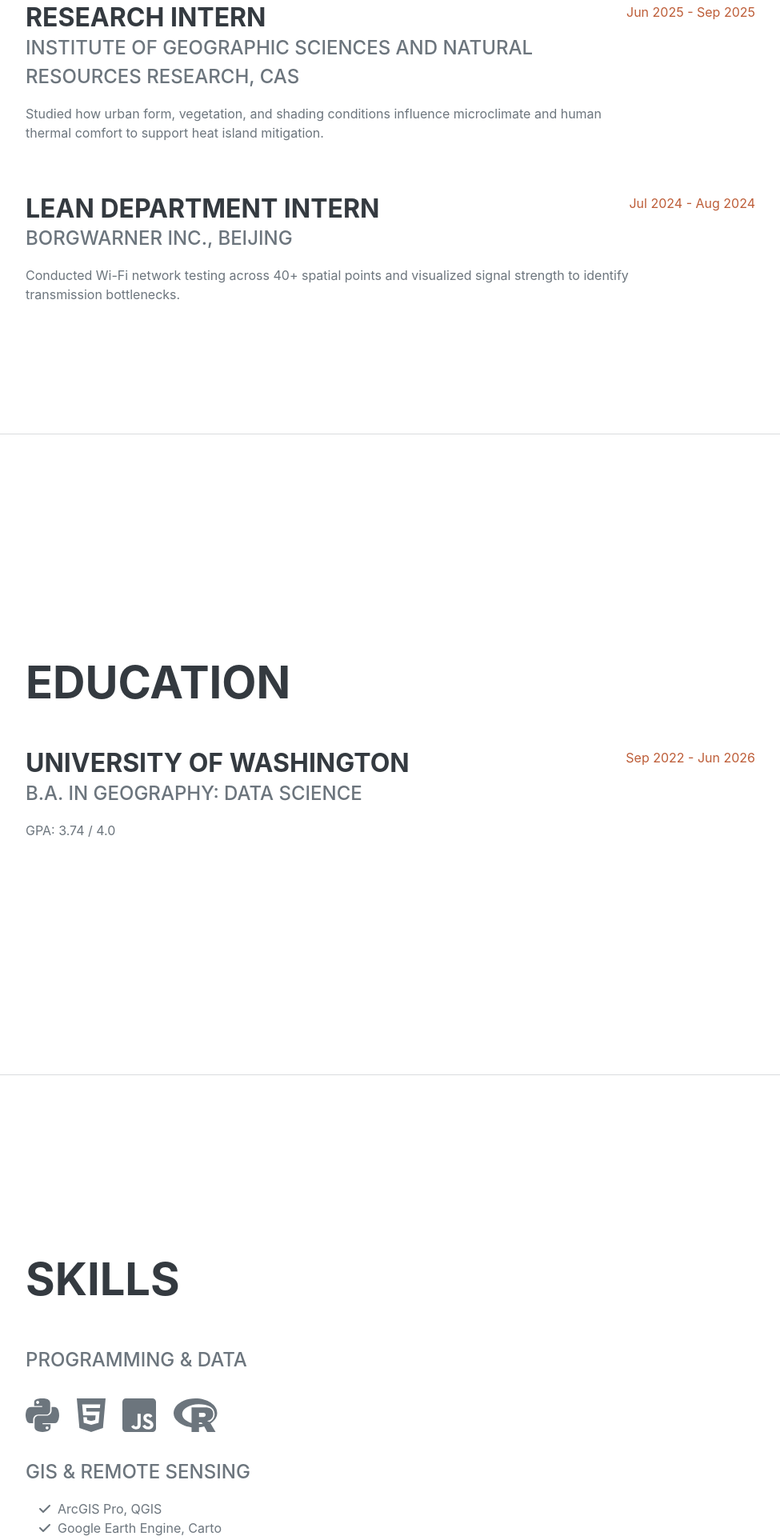
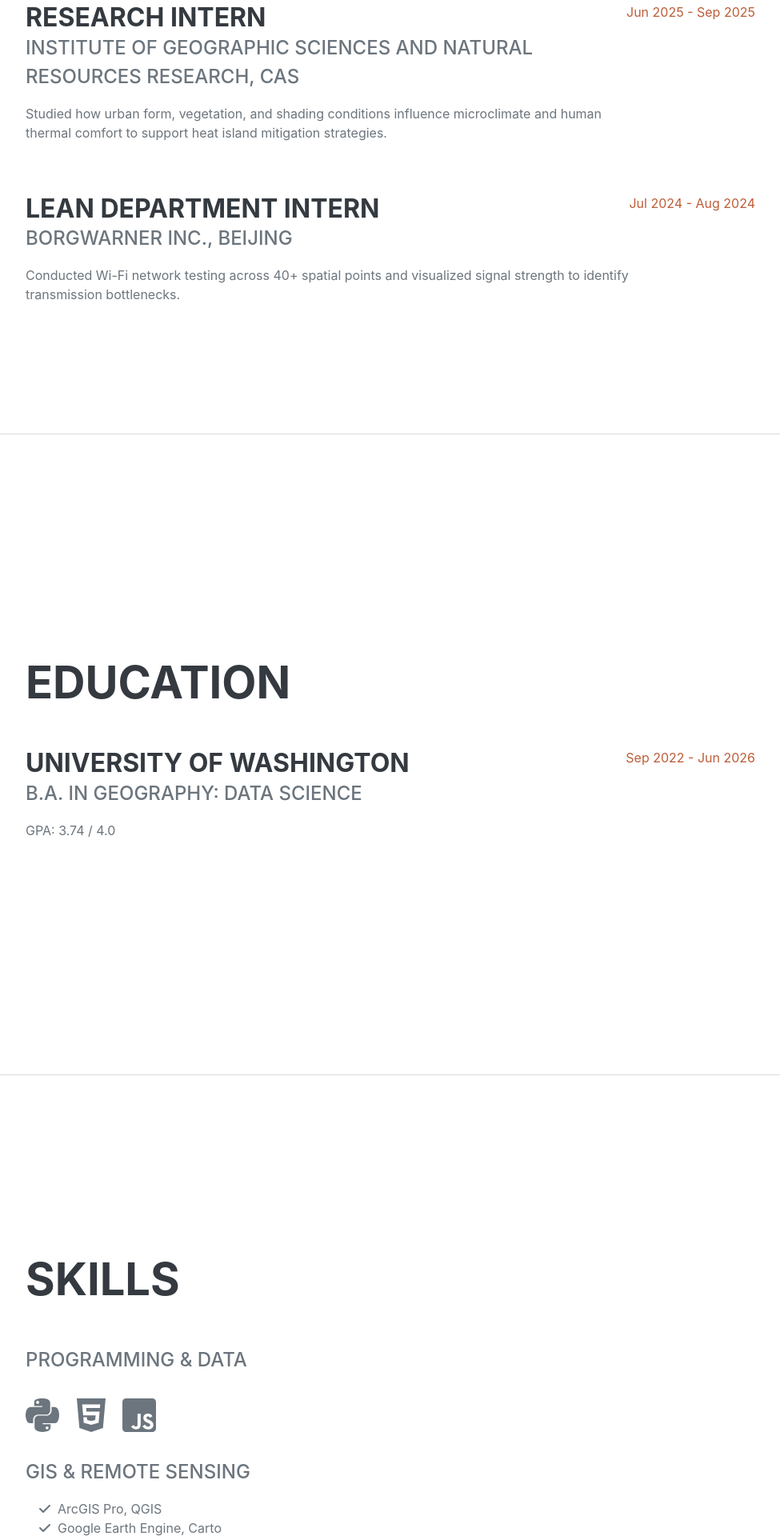
Before and after one commit to Lily-Liu61/Lily-Liu61.github.io, a plain HTML site: page index.html in a window 1280 px wide. Shown: the part 1059-2984 px from the top of the page at 80% size, without its empty margins (288-1263 px from the left). Drawn offline with nearby package versions, Linux system fonts and the light colour scheme; a web font is replaced by a local one.

Commit message:
revise
Updated the description meta tag and improved text clarity.

```diff
--- a/index.html
+++ b/index.html
@@ -3,7 +3,7 @@
 <head>
     <meta charset="utf-8" />
     <meta name="viewport" content="width=device-width, initial-scale=1, shrink-to-fit=no" />
-    <meta name="description" content="Yijia Liu - Geography and Data Science Resume" />
+    <meta name="description" content="Yijia Liu - Geography & Data Science Resume" />
     <meta name="author" content="Yijia Liu" />
     <title>Yijia Liu - Resume</title>
     <link rel="icon" type="image/x-icon" href="assets/img/favicon.ico" />
@@ -26,7 +26,8 @@
                      alt="Yijia Liu Profile" />
             </span>
         </a>
-        <button class="navbar-toggler" type="button" data-bs-toggle="collapse" data-bs-target="#navbarResponsive" aria-controls="navbarResponsive" aria-expanded="false" aria-label="Toggle navigation"><span class="navbar-toggler-icon"></span></button>
+        <button class="navbar-toggler" type="button" data-bs-toggle="collapse" data-bs-target="#navbarResponsive"
+                aria-controls="navbarResponsive" aria-expanded="false" aria-label="Toggle navigation"><span class="navbar-toggler-icon"></span></button>
         <div class="collapse navbar-collapse" id="navbarResponsive">
             <ul class="navbar-nav">
                 <li class="nav-item"><a class="nav-link js-scroll-trigger" href="#about">About</a></li>
@@ -64,7 +65,7 @@
                     <div class="flex-grow-1">
                         <h3 class="mb-0">Research Intern</h3>
                         <div class="subheading mb-3">Institute of Geographic Sciences and Natural Resources Research, CAS</div>
-                        <p>Studied how urban form, vegetation, and shading conditions influence microclimate and human thermal comfort to support heat island mitigation.</p>
+                        <p>Studied how urban form, vegetation, and shading conditions influence microclimate and human thermal comfort to support heat island mitigation strategies.</p>
                     </div>
                     <div class="flex-shrink-0"><span class="text-primary">Jun 2025 - Sep 2025</span></div>
                 </div>
@@ -103,7 +104,6 @@
                     <li class="list-inline-item"><i class="fab fa-python"></i></li>
                     <li class="list-inline-item"><i class="fab fa-html5"></i></li>
                     <li class="list-inline-item"><i class="fab fa-js-square"></i></li>
-                    <li class="list-inline-item"><i class="fab fa-r-project"></i></li>
                 </ul>
                 <div class="subheading mb-3">GIS & Remote Sensing</div>
                 <ul class="fa-ul mb-0">
```
